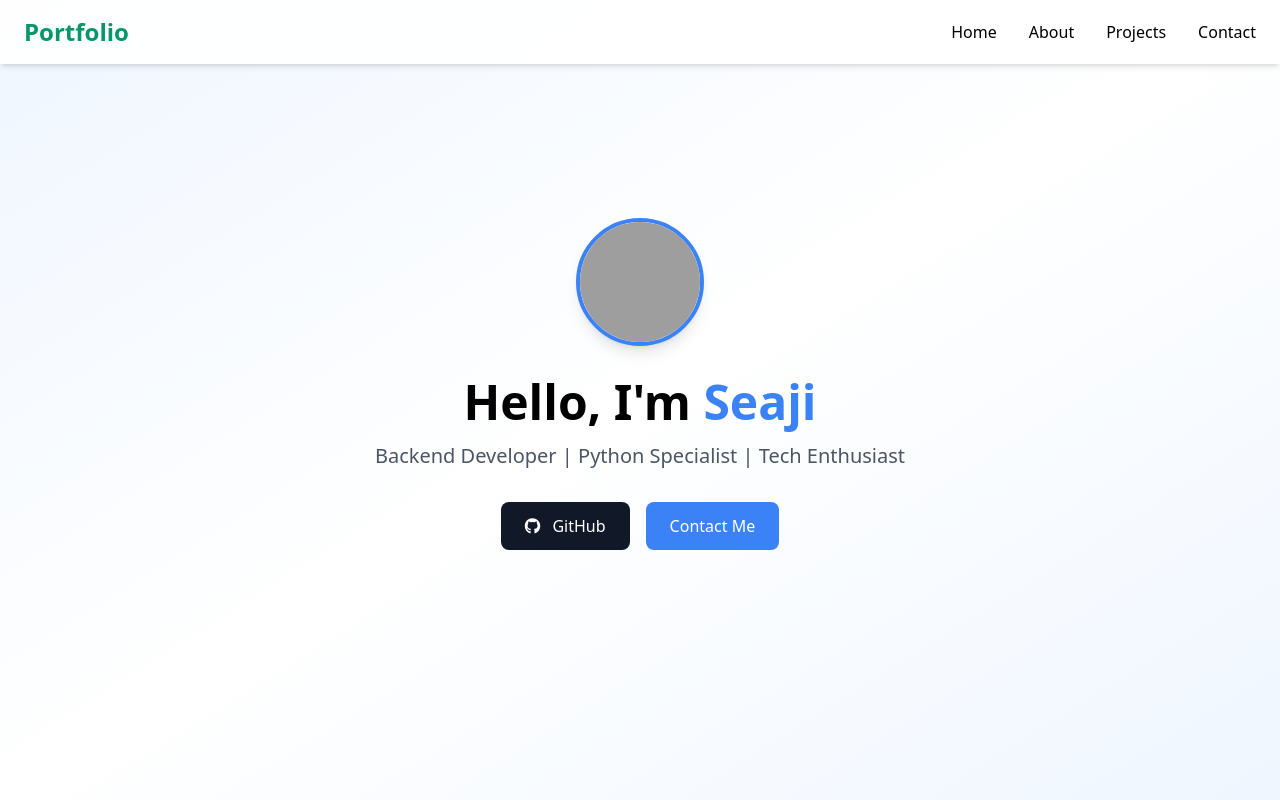
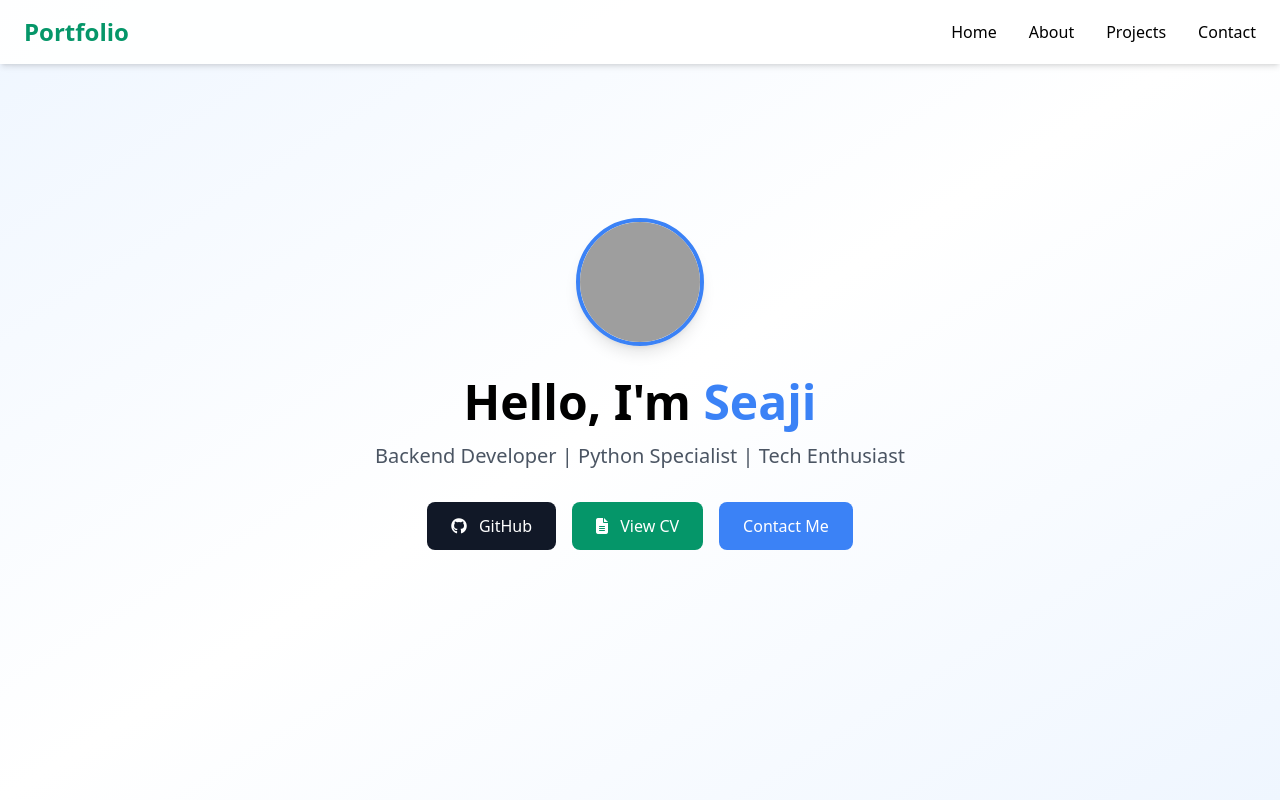
Before and after one commit to Seaji06/Portfolio, a plain HTML site: page index.html in a window 1280 px wide. Shown: the top 800 px of the page. Drawn offline with nearby package versions, Linux system fonts and the light colour scheme; grey boxes are pictures that could not be loaded.

Commit message:
Add CV link to index.html for easy access

```diff
--- a/index.html
+++ b/index.html
@@ -59,6 +59,10 @@
                 <a href="https://github.com/Seaji06" target="_blank"
                    class="bg-gray-900 text-white px-6 py-3 rounded-lg hover:bg-gray-800 transition-all transform hover:scale-105">
                     <i class="fab fa-github mr-2"></i> GitHub
+                </a>
+                <a href="Cedric -Resume.pdf" target="_blank"
+                   class="bg-emerald-600 text-white px-6 py-3 rounded-lg hover:bg-emerald-700 transition-all transform hover:scale-105">
+                    <i class="fas fa-file-alt mr-2"></i> View CV
                 </a>
                 <a href="#contact"
                    class="bg-primary text-white px-6 py-3 rounded-lg hover:bg-secondary transition-all transform hover:scale-105">
```
Also changed, not shown: 1 other file.
